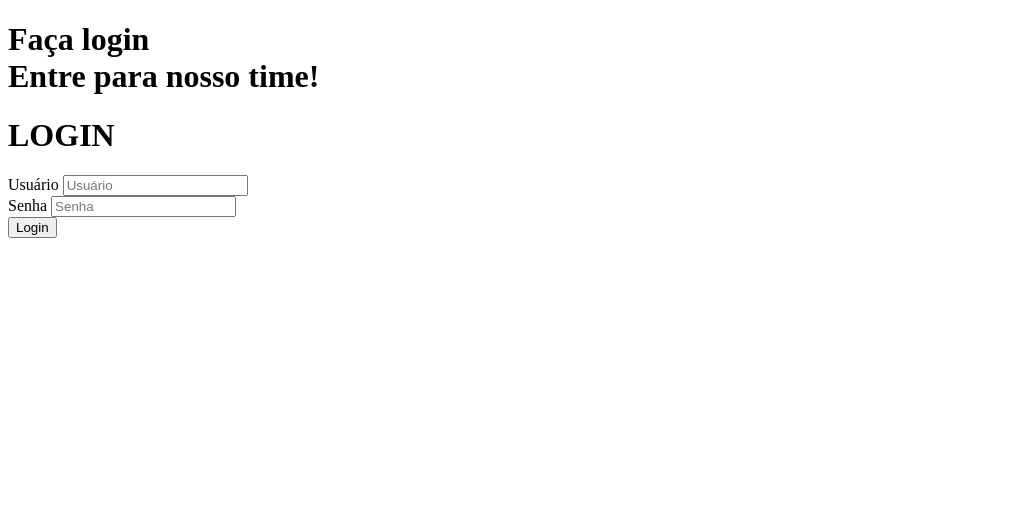
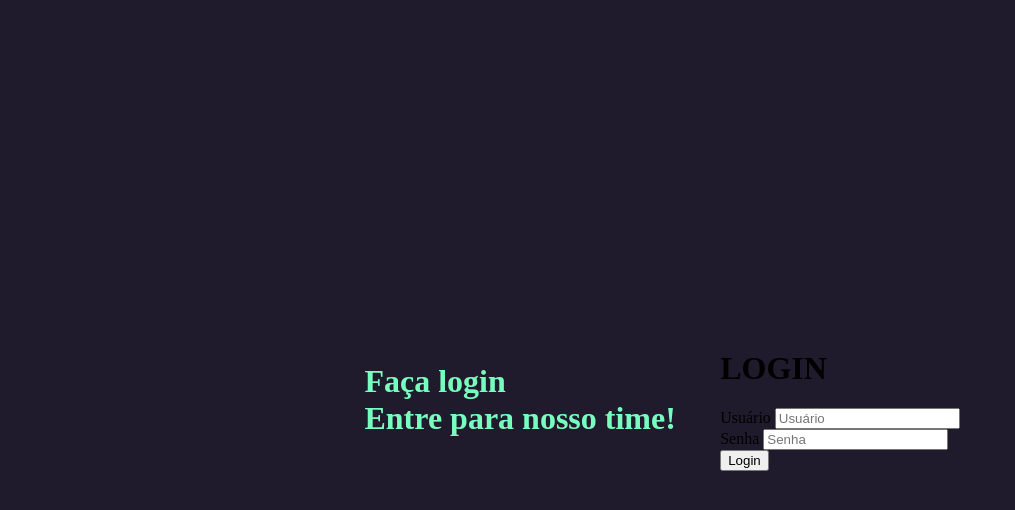
Before and after one commit to matheeusmeloo/tela-login-dark, a plain HTML site: page index.html in a window 1280 px wide. Shown: the whole page, without its empty margins (0-1015 px from the left). Drawn offline with Linux system fonts and the light colour scheme.

Commit message:
Inserindo arquivo CSS e começando alinhando itens.

```diff
--- a/index.html
+++ b/index.html
@@ -3,6 +3,7 @@
 <head>
     <meta charset="UTF-8">
     <meta name="viewport" content="width=device-width, initial-scale=1.0">
+    <link rel="stylesheet" href="style.css">
     <title>Login</title>
 </head>
 <body>
--- /dev/null
+++ b/style.css
@@ -0,0 +1,24 @@
+body{
+    margin: 0;
+}
+
+.main-login{
+    width: 100vw;
+    height: 100vh;
+    background: #201b2c;
+    display: flex;
+    justify-content: center;
+    align-items: center;
+}
+
+.left-login{
+    width: 50vh;
+    height: 100vh;
+    display: flex;
+    justify-content: center;
+    align-items: center;
+    flex-direction: column;
+}
+.left-login > h1{
+    color: #77ffc0;
+}
```
